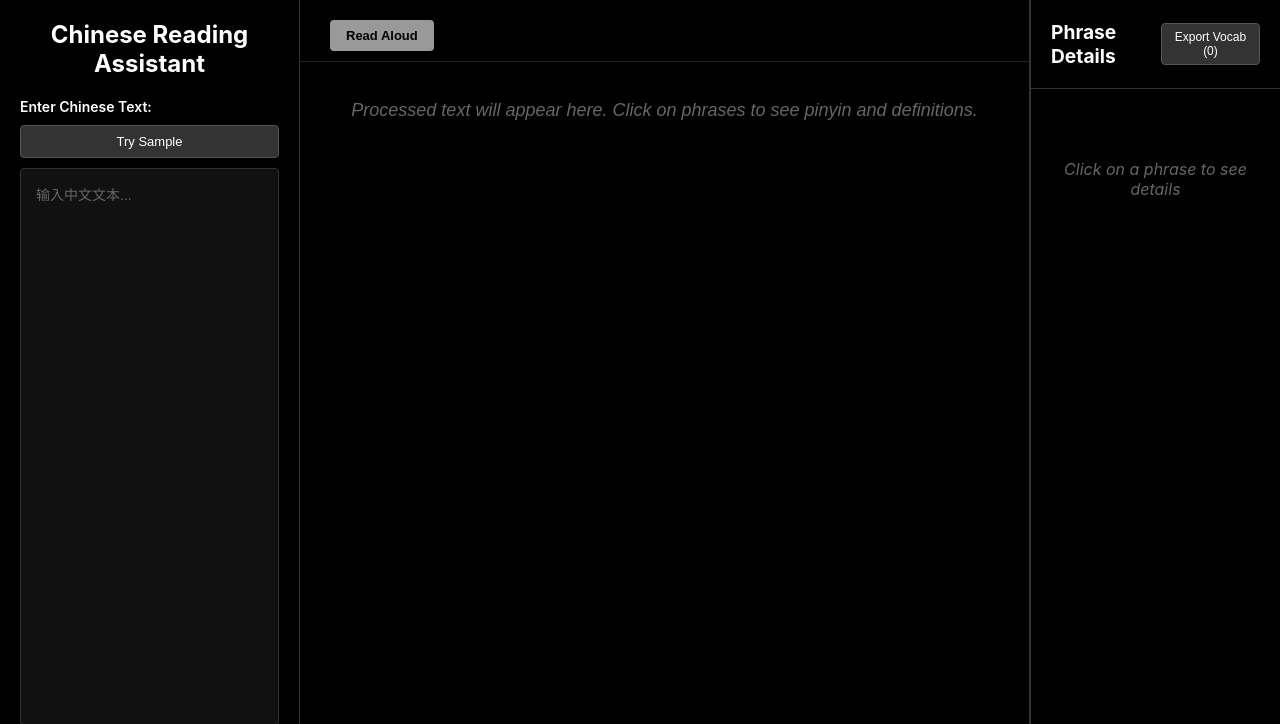
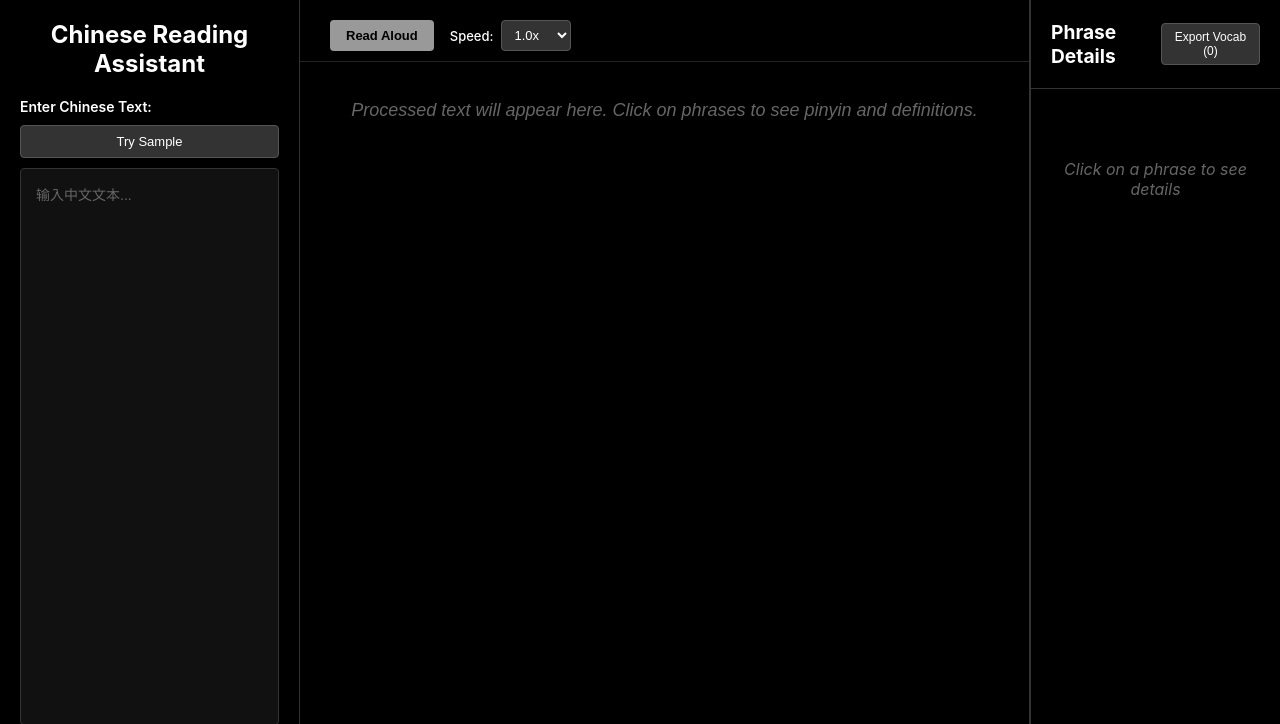
Before and after one commit to ethanchwang/chinese-reader, a Flask app: page / in a window 1280 px wide. Shown: the top 724 px of the page. Run offline with Flask 3, Linux system fonts and the light colour scheme; parts of the project's set-up code (start-up, migrations or seed data) failed here and were passed over.

Commit message:
add more playback speed options

```diff
--- a/static/css/styles.css
+++ b/static/css/styles.css
@@ -170,6 +170,43 @@ body {
 .read-aloud-btn:disabled {
     cursor: not-allowed;
     opacity: 0.6;
+}
+
+.speed-control {
+    display: flex;
+    align-items: center;
+    gap: 8px;
+}
+
+.speed-control label {
+    font-size: 13px;
+    font-weight: 500;
+    color: #fff;
+    white-space: nowrap;
+}
+
+.playback-speed-select {
+    padding: 6px 8px;
+    background: #333;
+    color: #fff;
+    border: 1px solid #555;
+    border-radius: 4px;
+    font-size: 13px;
+    font-weight: 500;
+    cursor: pointer;
+    transition: background-color 0.2s, border-color 0.2s;
+    min-width: 70px;
+}
+
+.playback-speed-select:hover {
+    background: #444;
+    border-color: #666;
+}
+
+.playback-speed-select:focus {
+    outline: none;
+    border-color: #777;
+    background: #444;
 }
 
 .read-aloud-audio {
--- a/static/js/app.js
+++ b/static/js/app.js
@@ -31,6 +31,7 @@ setInterval(cleanupAudioCache, CACHE_CLEANUP_INTERVAL);
 
 const readAloudBtn = document.getElementById('read-aloud-btn');
 const readAloudAudio = document.getElementById('read-aloud-audio');
+const playbackSpeedSelect = document.getElementById('playback-speed');
 
 function resetAudioPlayer() {
     if (!readAloudAudio) {
@@ -54,6 +55,24 @@ function resetAudioPlayer() {
     clearAllHighlights();
     speechMarks = [];
     phraseSpans = [];
+}
+
+function applyPlaybackSpeed() {
+    if (!readAloudAudio || !playbackSpeedSelect) {
+        return;
+    }
+
+    const speed = parseFloat(playbackSpeedSelect.value);
+    readAloudAudio.playbackRate = speed;
+}
+
+function updatePlaybackSpeedForAudio(audioElement) {
+    if (!audioElement || !playbackSpeedSelect) {
+        return;
+    }
+
+    const speed = parseFloat(playbackSpeedSelect.value);
+    audioElement.playbackRate = speed;
 }
 
 function updateReadAloudAvailability() {
@@ -132,6 +151,9 @@ async function handleReadAloud() {
         readAloudAudio.src = currentAudioUrl;
         readAloudAudio.hidden = false;
         readAloudAudio.load();
+
+        // Apply current playback speed
+        applyPlaybackSpeed();
 
         try {
             await readAloudAudio.play();
@@ -271,6 +293,7 @@ async function playPhraseAudio(text) {
         try {
             // Create audio element and play from cached blob
             const audio = new Audio(URL.createObjectURL(cachedData.blob));
+            updatePlaybackSpeedForAudio(audio);
             audio.play().catch(error => {
                 console.warn('Audio playback failed:', error);
             });
@@ -319,6 +342,7 @@ async function playPhraseAudio(text) {
 
         // Create audio element and play
         const audio = new Audio(URL.createObjectURL(blob));
+        updatePlaybackSpeedForAudio(audio);
         audio.play().catch(error => {
             console.warn('Audio playback failed:', error);
         });
@@ -343,6 +367,10 @@ if (readAloudAudio) {
             clearAllHighlights();
         }
     });
+}
+
+if (playbackSpeedSelect) {
+    playbackSpeedSelect.addEventListener('change', applyPlaybackSpeed);
 }
 
 resetAudioPlayer();
--- a/templates/index.html
+++ b/templates/index.html
@@ -24,6 +24,19 @@
             <div class="reading-container">
                 <div class="reading-controls">
                     <button id="read-aloud-btn" class="read-aloud-btn" disabled>Read Aloud</button>
+                    <div class="speed-control">
+                        <label for="playback-speed">Speed:</label>
+                        <select id="playback-speed" class="playback-speed-select">
+                            <option value="0.5">0.5x</option>
+                            <option value="0.7">0.7x</option>
+                            <option value="0.75">0.75x</option>
+                            <option value="0.85">0.85x</option>
+                            <option value="1.0" selected>1.0x</option>
+                            <option value="1.25">1.25x</option>
+                            <option value="1.5">1.5x</option>
+                            <option value="2.0">2.0x</option>
+                        </select>
+                    </div>
                     <audio id="read-aloud-audio" class="read-aloud-audio" controls hidden></audio>
                 </div>
                 <div id="reading-area" class="reading-area">
```
